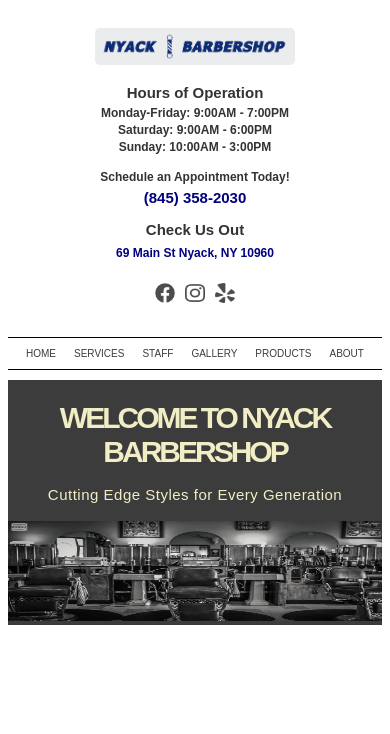
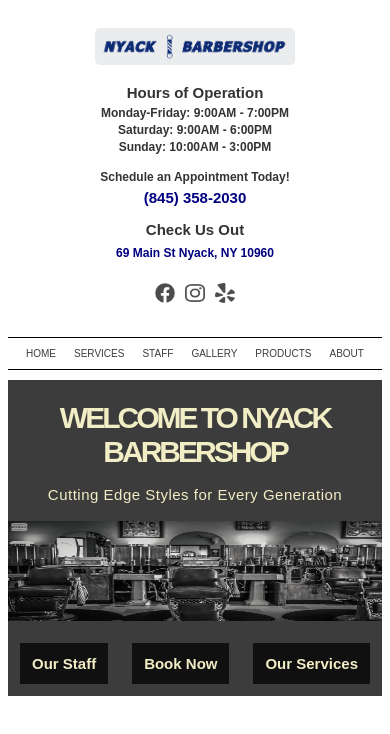
Before and after one commit to James-fleming394/nyack-barbershop, a React (Create React App) app: page / in a window 390 px wide. Shown: the top 734 px of the page. Built offline with nearby package versions, Linux system fonts and the light colour scheme.

Commit message:
Book Now section complete and css complete

```diff
--- a/src/pages/home/Home.css
+++ b/src/pages/home/Home.css
@@ -42,6 +42,28 @@
     text-align: center;
     color: rgb(241, 238, 197);
     letter-spacing: .5px;
+}
+
+.book-now {
+    margin-top: 10px;
+    display: flex;
+    justify-content: space-around;
+    align-items: center;
+}
+
+h2 {
+    text-align: center;
+    font-size: 25px;
+    color: rgb(241, 238, 197);
+    background-color: #111010;
+    padding: 20px;
+    transition: 0.2s ease-out;
+}
+
+h2:hover {
+    transition: 0.2s ease-in;
+    background-color: #303030;
+    cursor: pointer;
 }
 
 @media (max-width: 1000px) {
@@ -90,4 +112,26 @@
         color: rgb(241, 238, 197);
         letter-spacing: .5px;
     }
+
+    .book-now {
+        margin-top: 5px;
+        display: flex;
+        justify-content: space-around;
+        align-items: center;
+    }
+
+    h2 {
+        text-align: center;
+        font-size: 15px;
+        color: rgb(241, 238, 197);
+        background-color: #111010;
+        padding: 12px;
+        transition: 0.2s ease-out;
+    }
+
+    h2:hover {
+        transition: 0.2s ease-in;
+        background-color: #303030;
+        cursor: pointer;
+    }
 }
--- a/src/pages/home/Home.jsx
+++ b/src/pages/home/Home.jsx
@@ -1,8 +1,23 @@
 import React from "react";
 import '../home/Home.css';
 import Home1 from '../../assets/Home.png';
+import { useNavigate } from "react-router-dom";
 
 const Home = () => {
+
+    let navigate = useNavigate();
+
+    const bookClick = () => {
+        navigate("/booking");
+    };
+
+    const staffClick = () => {
+        navigate("/staff");
+    };
+
+    const serviceClick = () => {
+        navigate("/services")
+    };
 
     return(
         <div className="Home">
@@ -13,8 +28,10 @@
             <div className="image-home">
                 <img className="image" src={Home1} alt="Home" />
             </div>
-            <div className="yelp">
-
+            <div className="book-now">
+                <h2 onClick={bookClick}>Our Staff</h2>
+                <h2 onClick={staffClick}>Book Now</h2>
+                <h2 onClick={serviceClick}>Our Services</h2>
             </div>
         </div>
     )
```
